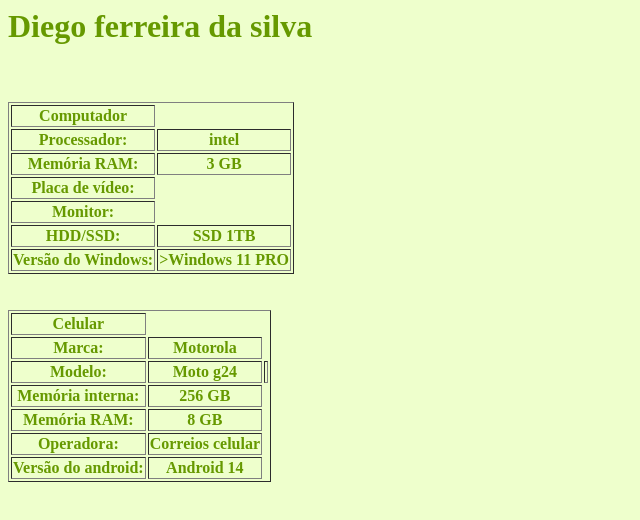
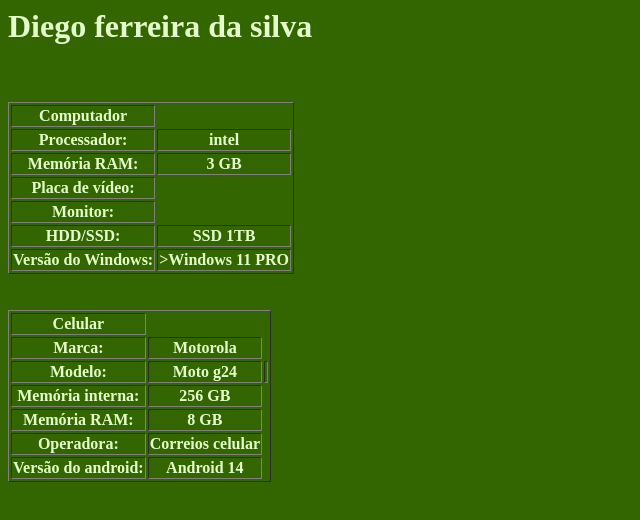
Before and after one commit to Diego19-coder/Diego19-coder.github.io, a plain HTML site: page index.html in a window 1280 px wide. Shown: the whole page, without its empty margins (0-640 px from the left). Drawn offline with Linux system fonts and the light colour scheme.

Commit message:
Update index.html

```diff
--- a/index.html
+++ b/index.html
@@ -4,11 +4,11 @@
             Configurações de Hardware
         </title>
     </head>
-    <body style="background-color:rgb(238, 255, 204);">
-        <h1 style="color: rgb(102, 153, 0);">Diego ferreira da silva</h1>
+    <body style="background-color:rgb(51, 102, 0);">
+        <h1 style="color: rgb(229, 255, 204);">Diego ferreira da silva</h1>
         <br />
         <br />
-        <table style="color: rgb(102, 153, 0);" border="1">
+        <table style="color: rgb(229, 255, 204);" border="1">
             <tr>
        <th>Computador</th>
             </tr>
@@ -37,7 +37,7 @@
         </table>
         <br />
         <br />
-        <table style="color: rgb(102, 153, 0);" border="1">
+        <table style="color: rgb(229, 255, 204);" border="1">
             <tr>
         <th>Celular</th>
             </tr>
```
